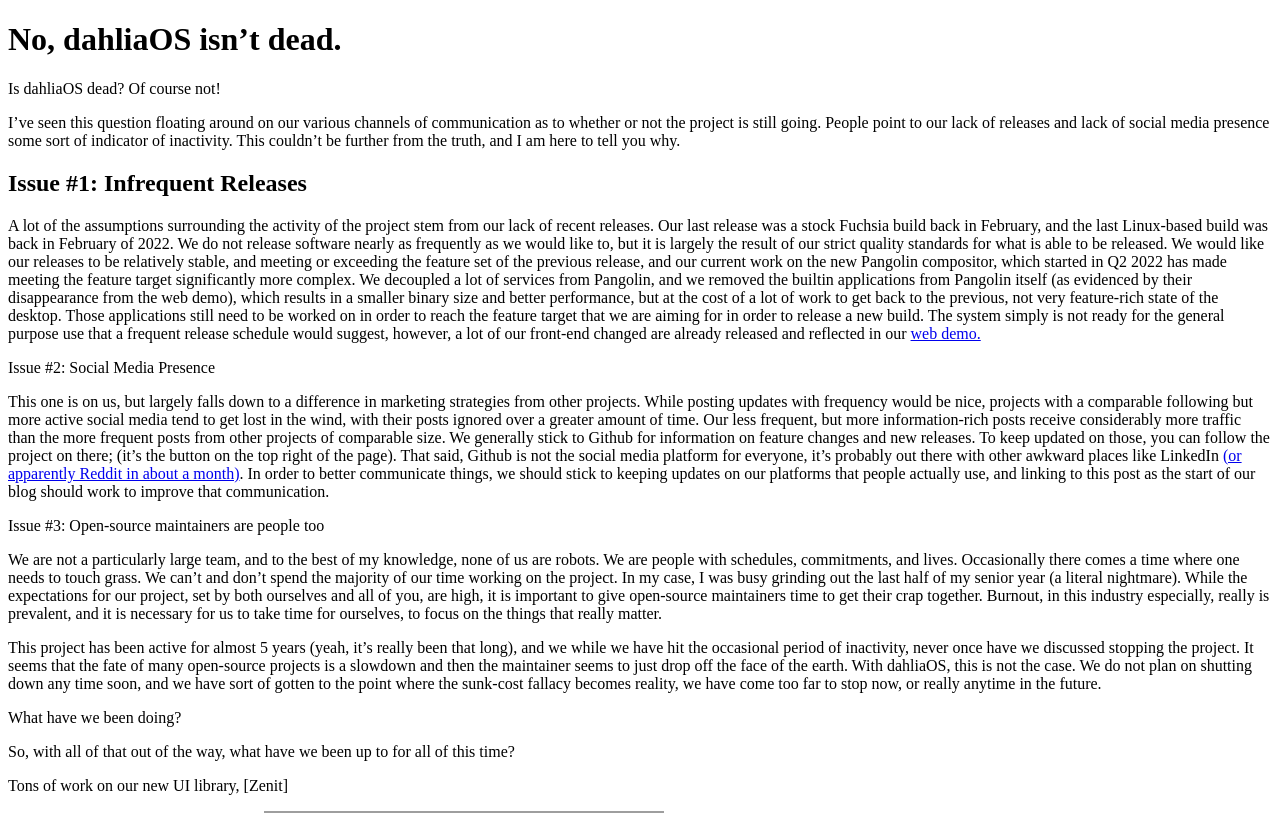
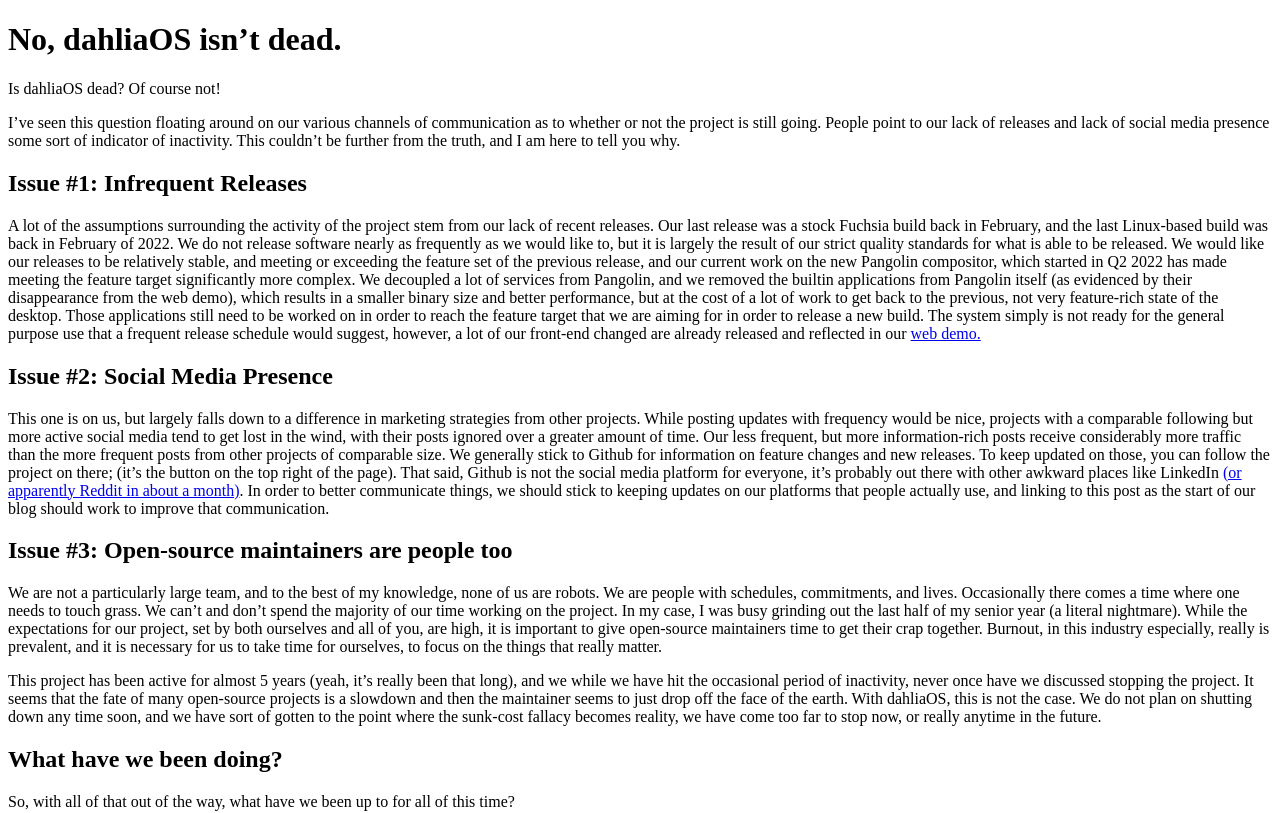
Before and after one commit to dahliaOS/blog, a Next.js app: page /posts/state-of-the-project in a window 1280 px wide. Shown: the top 813 px of the page. Built offline with nearby package versions, Linux system fonts and the light colour scheme; grey boxes are pictures that could not be loaded.

Commit message:
Formatting fixes

```diff
--- a/pages/posts/state-of-the-project.mdx
+++ b/pages/posts/state-of-the-project.mdx
@@ -17,17 +17,17 @@
 
 A lot of the assumptions surrounding the activity of the project stem from our lack of recent releases. Our last release was a stock Fuchsia build back in February, and the last Linux-based build was back in February of 2022. We do not release software nearly as frequently as we would like to, but it is largely the result of our strict quality standards for what is able to be released. We would like our releases to be relatively stable, and meeting or exceeding the feature set of the previous release, and our current work on the new Pangolin compositor, which started in Q2 2022 has made meeting the feature target significantly more complex. We decoupled a lot of services from Pangolin, and we removed the builtin applications from Pangolin itself (as evidenced by their disappearance from the web demo), which results in a smaller binary size and better performance, but at the cost of a lot of work to get back to the previous, not very feature-rich state of the desktop. Those applications still need to be worked on in order to reach the feature target that we are aiming for in order to release a new build. The system simply is not ready for the general purpose use that a frequent release schedule would suggest, however, a lot of our front-end changed are already released and reflected in our [web demo.](https://web.dahliaos.io)
 
-Issue #2: Social Media Presence
+## Issue #2: Social Media Presence
 
 This one is on us, but largely falls down to a difference in marketing strategies from other projects. While posting updates with frequency would be nice, projects with a comparable following but more active social media tend to get lost in the wind, with their posts ignored over a greater amount of time. Our less frequent, but more information-rich posts receive considerably more traffic than the more frequent posts from other projects of comparable size. We generally stick to Github for information on feature changes and new releases. To keep updated on those, you can follow the project on there; (it’s the button on the top right of the page). That said, Github is not the social media platform for everyone, it’s probably out there with other awkward places like LinkedIn [(or apparently Reddit in about a month)](https://www.reddit.com/r/Save3rdPartyApps/comments/13yh0jf/dont_let_reddit_kill_3rd_party_apps/). In order to better communicate things, we should stick to keeping updates on our platforms that people actually use, and linking to this post as the start of our blog should work to improve that communication.
 
-Issue #3: Open-source maintainers are people too
+## Issue #3: Open-source maintainers are people too
 
 We are not a particularly large team, and to the best of my knowledge, none of us are robots. We are people with schedules, commitments, and lives. Occasionally there comes a time where one needs to touch grass. We can’t and don’t spend the majority of our time working on the project. In my case, I was busy grinding out the last half of my senior year (a literal nightmare). While the expectations for our project, set by both ourselves and all of you, are high, it is important to give open-source maintainers time to get their crap together. Burnout, in this industry especially, really is prevalent, and it is necessary for us to take time for ourselves, to focus on the things that really matter.
 
 This project has been active for almost 5 years (yeah, it’s really been that long), and we while we have hit the occasional period of inactivity, never once have we discussed stopping the project. It seems that the fate of many open-source projects is a slowdown and then the maintainer seems to just drop off the face of the earth. With dahliaOS, this is not the case. We do not plan on shutting down any time soon, and we have sort of gotten to the point where the sunk-cost fallacy becomes reality, we have come too far to stop now, or really anytime in the future.
 
-What have we been doing?
+## What have we been doing?
 
 So, with all of that out of the way, what have we been up to for all of this time?
 
```
